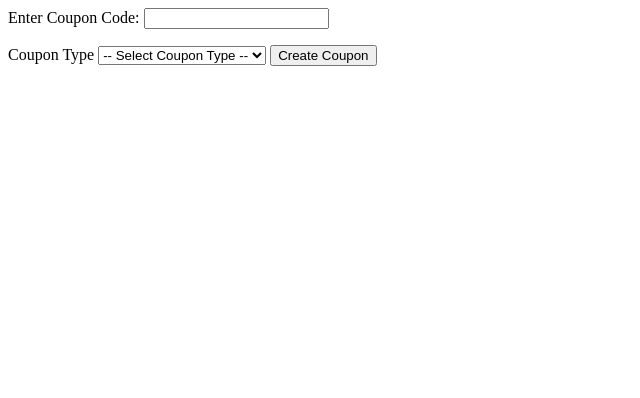
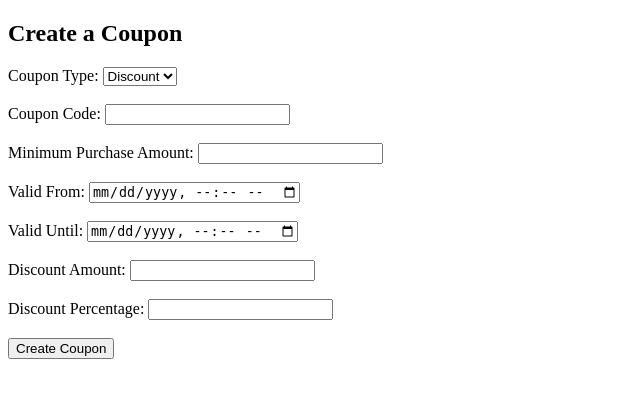
Before and after one commit to aibenshinto/LoyaltyManagement, a Django app: template frontend/templates/create_coupon.html in a window 1280 px wide. Shown: the top 398 px of the page, without its empty margins (0-640 px from the left). Run offline with Django 5.2, Linux system fonts and the light colour scheme; the template is opened without the code that fills it: values that come from a table or form of the project are taken from there, others are empty.

Commit message:
created coupon html

```diff
--- a/LoyaltyManagement/settings.py
+++ b/LoyaltyManagement/settings.py
@@ -42,6 +42,7 @@ INSTALLED_APPS = [
     'rest_framework',
     'rest_framework.authtoken',
     'corsheaders',
+
 ]
 
 REST_FRAMEWORK = {
--- a/frontend/templates/create_coupon.html
+++ b/frontend/templates/create_coupon.html
@@ -1,49 +1,98 @@
-<form method="POST" id="create-coupon-form">
-  {% csrf_token %}
-  {{ form.as_p }}
+<!DOCTYPE html>
+<html lang="en">
+<head>
+    <meta charset="UTF-8">
+    <meta name="viewport" content="width=device-width, initial-scale=1.0">
+    <title>Create Coupon</title>
+</head>
+<body>
+    <h2>Create a Coupon</h2>
 
-  <label for="coupon_type">Coupon Type</label>
-  <select id="coupon_type" name="coupon_type" onchange="showCouponFields()">
-      <option value="">-- Select Coupon Type --</option>
+    <!-- Form for creating a coupon -->
+    <form id="couponForm">
+        <label for="couponType">Coupon Type:</label>
+        <select id="couponType" name="coupon_type">
             <option value="discount">Discount</option>
-      <option value="bogo">Buy One Get One</option>
-  </select>
+            <option value="bogo">BOGO</option>
+        </select><br><br>
 
-  <div id="discount-fields" style="display: none;">
-      <h3>Discount Coupon Rules</h3>
-      {{ discount_form.as_p }}
+        <label for="code">Coupon Code:</label>
+        <input type="text" id="code" name="code" required><br><br>
+
+        <label for="minPurchaseAmount">Minimum Purchase Amount:</label>
+        <input type="number" id="minPurchaseAmount" name="min_purchase_amount" step="0.01" required><br><br>
+
+        <label for="validFrom">Valid From:</label>
+        <input type="datetime-local" id="validFrom" name="valid_from" required><br><br>
+
+        <label for="validUntil">Valid Until:</label>
+        <input type="datetime-local" id="validUntil" name="valid_until" required><br><br>
+
+        <!-- Fields specific to discount coupons -->
+        <div id="discountFields">
+            <label for="discountAmount">Discount Amount:</label>
+            <input type="number" id="discountAmount" name="discount_amount" step="0.01"><br><br>
+
+            <label for="discountPercentage">Discount Percentage:</label>
+            <input type="number" id="discountPercentage" name="discount_percentage" step="0.01"><br><br>
         </div>
 
-  <div id="bogo-fields" style="display: none;">
-      <h3>BOGO Coupon Rules</h3>
-      {{ bogo_form.as_p }}
+        <!-- Fields specific to BOGO coupons -->
+        <div id="bogoFields" style="display: none;">
+            <label for="productToBuy">Product to Buy:</label>
+            <input type="text" id="productToBuy" name="product_to_buy"><br><br>
+
+            <label for="freeProduct">Free Product:</label>
+            <input type="text" id="freeProduct" name="free_product"><br><br>
         </div>
 
         <button type="submit">Create Coupon</button>
     </form>
 
+    <!-- Script to handle form submission and send data using fetch API -->
+    <script>
+        document.getElementById('couponType').addEventListener('change', function() {
+            const couponType = this.value;
+            if (couponType === 'discount') {
+                document.getElementById('discountFields').style.display = 'block';
+                document.getElementById('bogoFields').style.display = 'none';
+            } else if (couponType === 'bogo') {
+                document.getElementById('discountFields').style.display = 'none';
+                document.getElementById('bogoFields').style.display = 'block';
+            }
+        });
 
-<script>
-  // JavaScript function to display the relevant coupon fields based on selection
-  function showCouponFields() {
-      var couponType = document.getElementById("coupon_type").value;
+        document.getElementById('couponForm').addEventListener('submit', function(event) {
+            event.preventDefault();
 
-      // Hide both sections initially
-      document.getElementById("discount-fields").style.display = "none";
-      document.getElementById("bogo-fields").style.display = "none";
+            const formData = new FormData(this);
+            const data = {};
 
-      // Remove 'required' attribute from both fields
-      document.getElementById("id_product_to_buy").removeAttribute("required");
-      document.getElementById("id_free_product").removeAttribute("required");
+            // Convert FormData to JSON
+            formData.forEach((value, key) => {
+                data[key] = value;
+            });
 
-      // Show the selected coupon type's fields and make them required
-      if (couponType === "discount") {
-          document.getElementById("discount-fields").style.display = "block";
-      } else if (couponType === "bogo") {
-          document.getElementById("bogo-fields").style.display = "block";
-          // Make these fields required for BOGO
-          document.getElementById("id_product_to_buy").setAttribute("required", "true");
-          document.getElementById("id_free_product").setAttribute("required", "true");
+            fetch('http://localhost:8000/api/coupons/create/', {
+                method: 'POST',
+                headers: {
+                    'Content-Type': 'application/json',
+                    'Authorization': 'Token ' + localStorage.getItem('token')  // Assume token is stored in localStorage
+                },
+                body: JSON.stringify(data)
+            })
+            .then(response => response.json())
+            .then(data => {
+                if (data.message) {
+                    alert(data.message);  // Display success message
+                } else {
+                    alert('Error: ' + JSON.stringify(data));  // Display error messages
                 }
-  }
+            })
+            .catch(error => {
+                console.error('Error:', error);
+            });
+        });
     </script>
+</body>
+</html>
```
Also changed, not shown: coupons/views.py (+13 -2 lines), frontend/templates/vendor_login.html (+73 -5 lines), db.sqlite3. Lines whose indentation alone changed are shown as unchanged.
